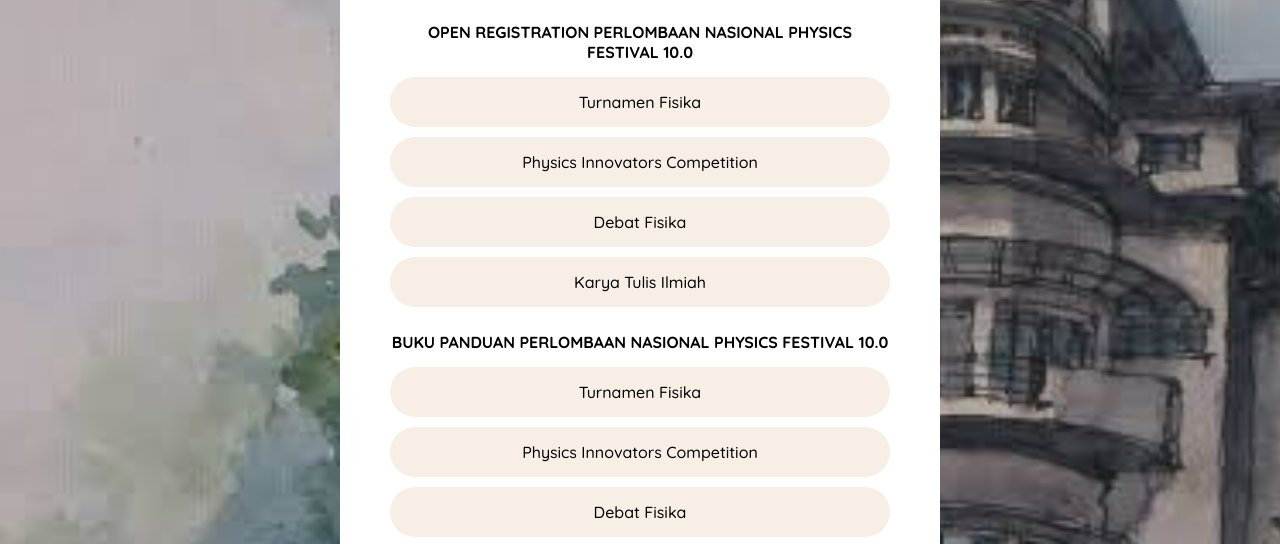
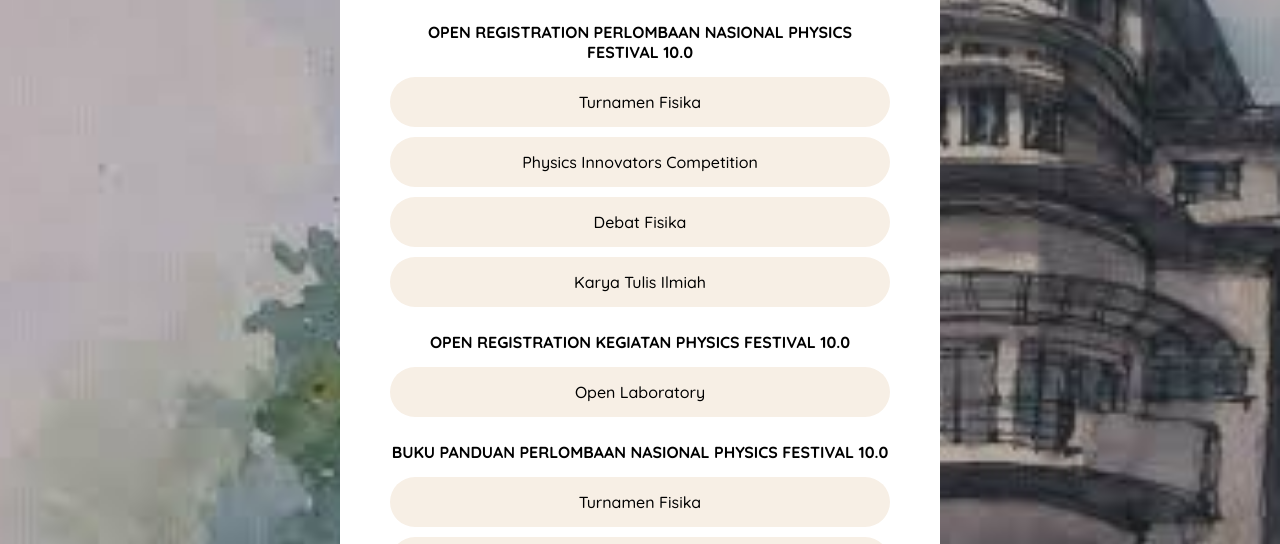
Before and after one commit to b1n0r10n/Physics-Festival-10, a plain HTML site: page index.html in a window 1280 px wide. Shown: the part 247-791 px from the top of the page. Drawn offline with Linux system fonts and the light colour scheme.

Commit message:
Update index.html

```diff
--- a/index.html
+++ b/index.html
@@ -243,6 +243,9 @@
             <a href="https://bit.ly/Debat_Fisika_Phyfest2024" class="link-button">Debat Fisika</a>
              <a href="https://bit.ly/LombaKTIPhyfest2024" class="link-button">Karya Tulis Ilmiah</a>
 
+            <h2>Open Registration Kegiatan Physics Festival 10.0</h2>
+            <a href="https://bit.ly/PendaftaranOpenLabPhyfest10" class="link-button">Open Laboratory</a>
+
             <h2>Buku Panduan Perlombaan Nasional Physics Festival 10.0</h2>
             <a href="https://bit.ly/BukuPanduanTurnamenFisika2024" class="link-button">Turnamen Fisika</a>
             <a href="https://bit.ly/BukuPanduanPICPhyfest10" class="link-button">Physics Innovators Competition</a>
```
